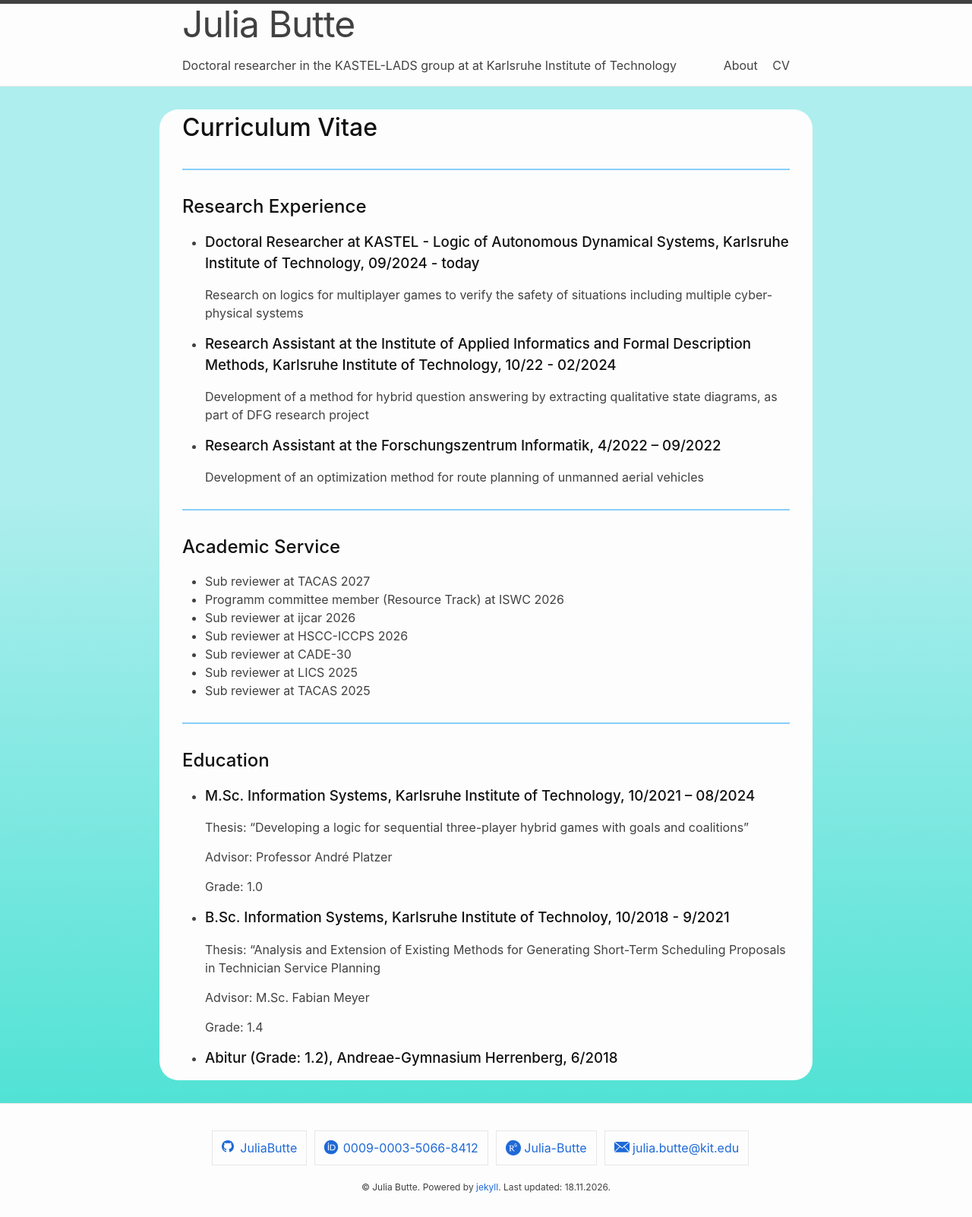
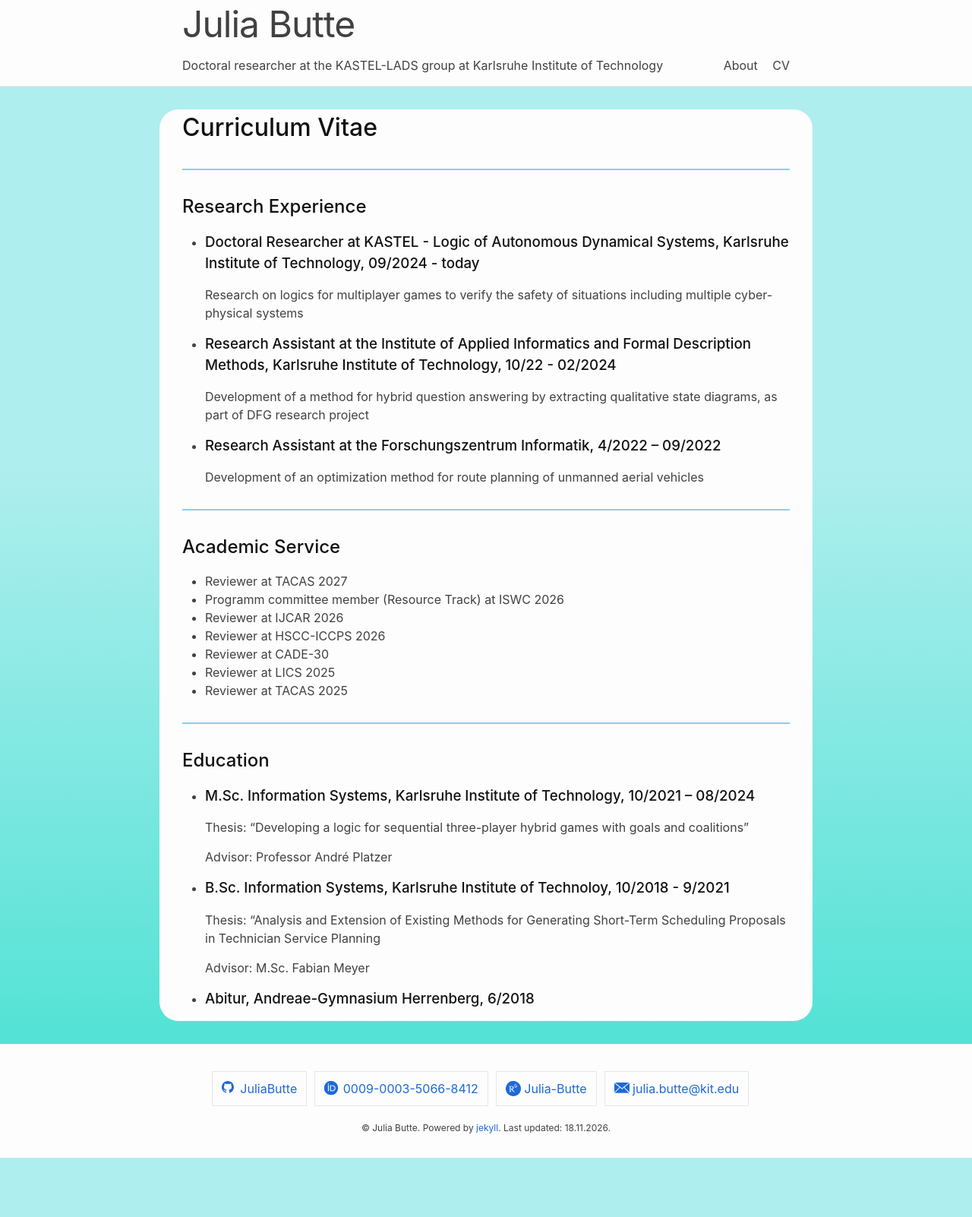
Before and after one commit to JuliaButte/juliabutte, a Jekyll site: the page built from site_cv.md, in a window 1280 px wide. Shown: the whole page at 76% size. Built offline with Jekyll 4.4.1, drawn with Linux system fonts in a browser that asks for light colours; after the commit the page ends 1524 px from its top, so only the background shows below that.

Commit message:
Minor fixes

```diff
--- a/_config.yml
+++ b/_config.yml
@@ -22,7 +22,7 @@ title: Julia Butte
 repository: JuliaButte/juliabutte
 email: julia.butte@kit.edu
 description: >- # this means to ignore newlines until "baseurl:"
-  Doctoral researcher in the KASTEL-LADS group at at Karlsruhe Institute of Technology
+  Doctoral researcher at the KASTEL-LADS group at Karlsruhe Institute of Technology
 baseurl: "/juliabutte" # the subpath of your site, e.g. /blog
 url: "https://juliabutte.github.io" # the base hostname & protocol for your site, e.g. http://example.com
 github_username:  JuliaButte
--- a/assets/css/style.scss
+++ b/assets/css/style.scss
@@ -164,3 +164,13 @@ body {
   border-top: 1px solid $border-color-01;
   padding: $spacing-unit 0;
 }
+
+.site-header {
+  position: relative;
+  width: 100%;
+  min-height: $spacing-unit * 1.865;
+  line-height: $base-line-height * $base-font-size * 2.25;
+  background-color: $background-color;
+  border-top: 5px solid $background-color;
+  border-bottom: 1px solid $border-color-01;
+}
--- a/index.markdown
+++ b/index.markdown
@@ -6,8 +6,8 @@ layout: home
 title: About
 ---
 
-My research focuses on safety verification of cyber-physical systems e.g., (autonomous) cars, trains, plains or robots.
-More specifically, I develop logics for multi-player hybrid games that allow dealing with situations involving multiple cyber-physicals system, as they frequently occur in e.g. traffic.
+My research focuses on safety verification of cyber-physical systems e.g., autonomous cars, trains, planes or robots.
+More specifically, I develop logics for multi-player hybrid games that allow dealing with situations involving multiple cyber-physical system, as they frequently occur in e.g., traffic.
 
-I am currently employed as a doctoral researcher at the group *[Logic of Autonomous Dynamical Systems](https://logic.kastel.kit.edu/)* (KASTEL-LADS) led by Prof. André Platzer at the Karlsruhe Institute of Technology.
+I am currently employed as a doctoral researcher at the group *[Logic of Autonomous Dynamical Systems](https://logic.kastel.kit.edu/)* (KASTEL-LADS) led by *[Prof. André Platzer](https://symbolaris.com/)* at the Karlsruhe Institute of Technology.
 I received my Master's degree in Information Systems from the Karlsruhe Institute of Technology where I wrote my Master's Thesis under the supervision of Prof. André Platzer.
--- a/site_cv.md
+++ b/site_cv.md
@@ -15,13 +15,13 @@ Development of an optimization method for route planning of unmanned aerial vehi
 ---
 
 ## Academic Service
-- Sub reviewer at TACAS 2027
+- Reviewer at TACAS 2027
 - Programm committee member (Resource Track) at ISWC 2026
-- Sub reviewer at ijcar 2026
-- Sub reviewer at HSCC-ICCPS 2026
-- Sub reviewer at CADE-30
-- Sub reviewer at LICS 2025
-- Sub reviewer at TACAS 2025
+- Reviewer at IJCAR 2026
+- Reviewer at HSCC-ICCPS 2026
+- Reviewer at CADE-30
+- Reviewer at LICS 2025
+- Reviewer at TACAS 2025
 
 ---
 ## Education
@@ -30,12 +30,10 @@ Development of an optimization method for route planning of unmanned aerial vehi
 
     Advisor: Professor André Platzer
 
-    Grade: 1.0
 - ### B.Sc. Information Systems, Karlsruhe Institute of Technoloy, 10/2018 - 9/2021
     Thesis: "Analysis and Extension of Existing Methods for Generating Short-Term Scheduling Proposals in Technician Service Planning
 
     Advisor: M.Sc. Fabian Meyer
 
-    Grade: 1.4
 
-- ### Abitur (Grade: 1.2), Andreae-Gymnasium Herrenberg, 6/2018
+- ### Abitur, Andreae-Gymnasium Herrenberg, 6/2018
```
